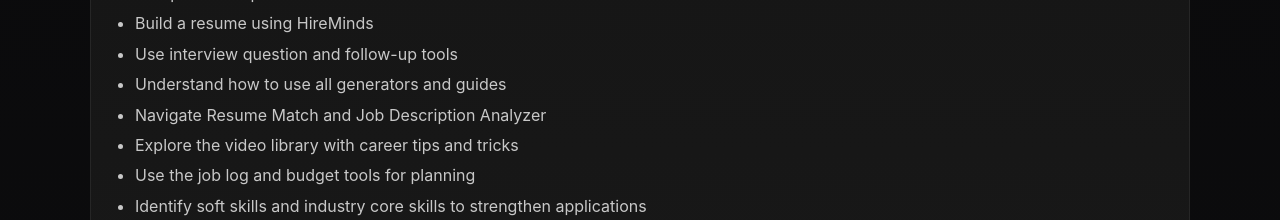
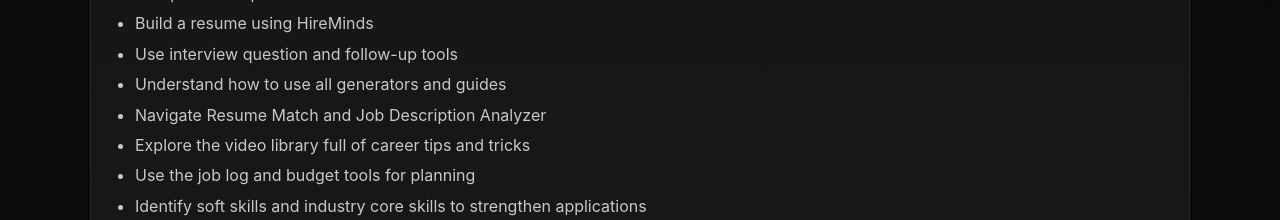
Before and after one commit to UrMizery/hireminds-platform, a Next.js app: page /partner-with-hireminds in a window 1280 px wide. Shown: the part 2800-3020 px from the top of the page. Built offline with nearby package versions, Linux system fonts and the light colour scheme; no server answers.

Commit message:
Update page.tsx

```diff
--- a/app/partner-with-hireminds/page.tsx
+++ b/app/partner-with-hireminds/page.tsx
@@ -218,7 +218,7 @@ activity and presentation support as part of the broader implementation experien
 <li>Use interview question and follow-up tools</li>
 <li>Understand how to use all generators and guides</li>
 <li>Navigate Resume Match and Job Description Analyzer</li>
-<li>Explore the video library with career tips and tricks</li>
+<li>Explore the video library full of career tips and tricks</li>
 <li>Use the job log and budget tools for planning</li>
 <li>Identify soft skills and industry core skills to strengthen applications</li>
 </ul>
```
